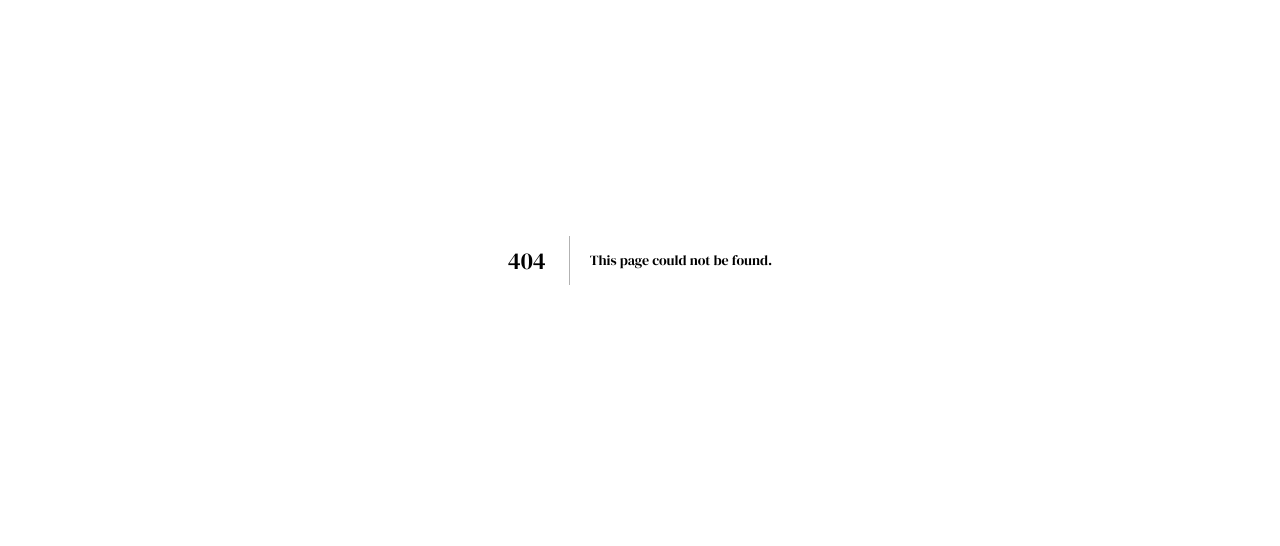
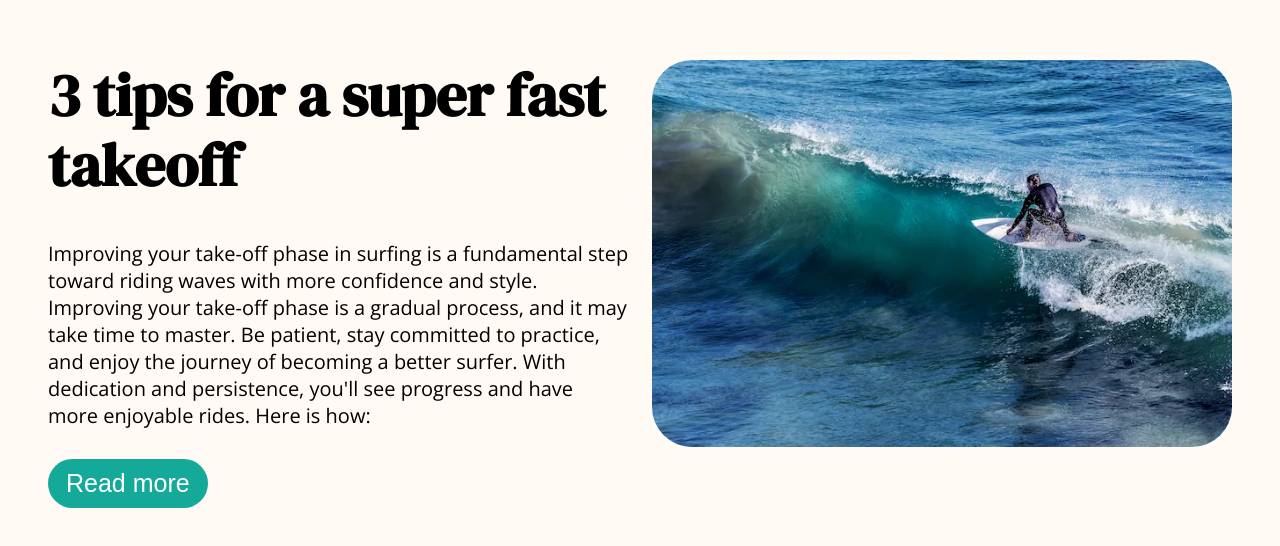
Before and after one commit to lucas-costa-gb-tech/surfcamp-frontend, a Next.js app: page /blog in a window 1280 px wide. Before the commit this address had no page. Shown: the part 140-686 px from the top of the page. Built offline with nearby package versions, Linux system fonts and the light colour scheme.

Commit message:
feat: add Blog page

```diff
--- /dev/null
+++ b/src/app/blog/page.tsx
@@ -0,0 +1,13 @@
+import { FeaturedArticle } from '@/components/featured-article';
+
+const Blog = () => {
+  return (
+    <>
+      <main className='blog-page'>
+        <FeaturedArticle />
+      </main>
+    </>
+  );
+};
+
+export default Blog;
--- a/src/components/info-block/component.tsx
+++ b/src/components/info-block/component.tsx
@@ -23,7 +23,7 @@ export const InfoBlock = ({ baseColor, isReversed, imageSource, headline, text }
           paragraph: ({ children }) => <p className='copy'>{children}</p>,
         }}
       />
-      <button type='button' className={`btn btn--${baseColor} btn--small`}>BOOK NOW</button>
+      <button type='button' className={`btn btn--${baseColor} btn--small`}>Book now</button>
     </div>
   </div>
 );
```
